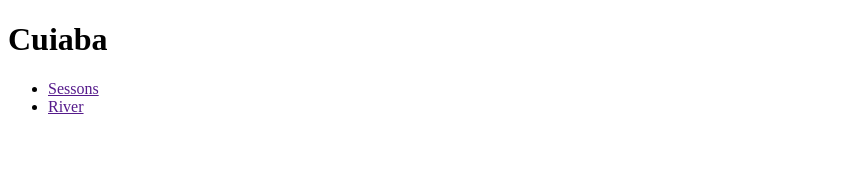
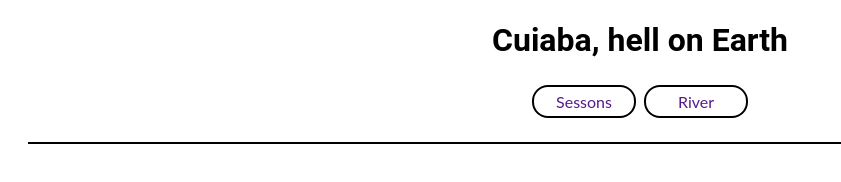
Before and after one commit to mistersouza/first-project, a plain HTML site: page index.html in a window 1280 px wide. Shown: the whole page, without its empty margins (0-841 px from the left). Drawn offline with Linux system fonts and the light colour scheme.

Commit message:
feat: all latest feature added

```diff
--- /dev/null
+++ b/assets/css/style.css
@@ -0,0 +1,48 @@
+ul {
+    list-style-type: none;
+    margin: 0;
+    padding: 0;
+}
+
+a {
+    border: 2px solid black;
+    border-radius: 50%;
+    width: 5rem;
+    padding: 5px 10px;
+    text-align: center;
+    text-decoration: none;
+    display: inline-block;
+    margin: 4px 2px;
+    border-radius: 16px;
+    font-family: Lato;
+}
+
+li {
+    display: inline;
+}
+
+nav {
+    text-align: center;
+    border-bottom: 2px solid black;
+    margin: 0px 20px 20px 20px;
+    padding-bottom: 20px;
+}
+
+img {
+    border: 2px solid black;
+    max-width: 60%;
+    padding: 10px;
+    display: block;
+    margin-left: auto;
+    margin-right: auto;
+
+}
+
+h1 {
+    font-family: Roboto, sans-serif;
+    text-align: center;
+}
+
+figure {
+    margin-top: 40px;
+}
--- a/index.html
+++ b/index.html
@@ -4,13 +4,16 @@
     <meta charset="UTF-8" />
     <meta http-equiv="X-UA-Compatible" content="IE=edge" />
     <meta name="viewport" content="width=device-width, initial-scale=1.0" />
+    <link rel="stylesheet" href="/assets/css/style.css" />
     <title>Cuiaba, hell on Earth</title>
   </head>
   <body>
-    <h1>Cuiaba</h1>
-    <ul>
-      <li><a href="">Sessons</a></li>
-      <li><a href="">River</a></li>
-    </ul>
+    <h1>Cuiaba, hell on Earth</h1>
+    <nav>
+      <ul>
+        <li><a href="">Sessons</a></li>
+        <li><a href="">River</a></li>
+      </ul>
+    </nav>
   </body>
 </html>
```
Also changed, not shown: assets/images/beach.jpg (added), assets/images/city.jpg (added), seasons.html (added).
